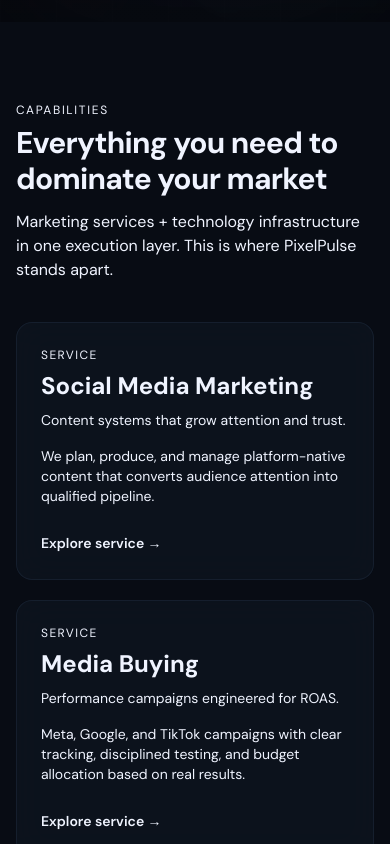
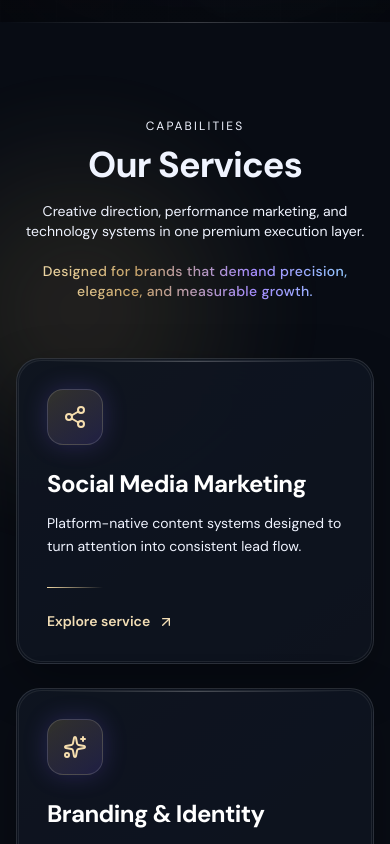
Before and after one commit to mahmoodatef998-glitch/PIXEL-AGENCY, a Next.js app: page / in a window 390 px wide. Shown: the part 940-1784 px from the top of the page. Built offline with nearby package versions, Linux system fonts and the light colour scheme.

Commit message:
Create premium Our Services section
Add a luxury dark-themed services grid with futuristic visuals, premium card interactions, and custom service lineup while preserving responsive behavior.

Co-authored-by: Cursor <cursoragent@cursor.com>

```diff
--- a/sections/services-section.tsx
+++ b/sections/services-section.tsx
@@ -1,36 +1,131 @@
 import Link from "next/link";
+import {
+  ArrowUpRight,
+  Bot,
+  Brush,
+  Megaphone,
+  PenTool,
+  Share2,
+  Sparkles,
+  type LucideIcon
+} from "lucide-react";
 import { Reveal } from "@/animations/reveal";
 import type { Service } from "@/types/content";
 
+const premiumServices: {
+  title: string;
+  description: string;
+  slug?: string;
+  icon: LucideIcon;
+}[] = [
+  {
+    title: "Social Media Marketing",
+    description: "Platform-native content systems designed to turn attention into consistent lead flow.",
+    slug: "social-media-marketing",
+    icon: Share2
+  },
+  {
+    title: "Branding & Identity",
+    description: "Premium brand positioning, messaging, and identity systems that elevate perceived value.",
+    slug: "branding",
+    icon: Sparkles
+  },
+  {
+    title: "Web Design",
+    description: "High-converting digital experiences with cinematic visuals and conversion-first architecture.",
+    slug: "website-development",
+    icon: PenTool
+  },
+  {
+    title: "Paid Advertising",
+    description: "Performance media buying across Meta, Google, and TikTok optimized for profitable scale.",
+    slug: "media-buying",
+    icon: Megaphone
+  },
+  {
+    title: "Content Creation",
+    description: "Creative production pipelines for short-form, static, and campaign assets that drive action.",
+    slug: "lead-generation",
+    icon: Brush
+  },
+  {
+    title: "AI Automation",
+    description: "AI-powered workflows for lead qualification, follow-up orchestration, and operating efficiency.",
+    icon: Bot
+  }
+];
+
 export function ServicesSection({ services }: { services: Service[] }) {
+  const serviceSlugs = new Set(services.map((service) => service.slug));
+
   return (
-    <section id="services" className="container py-20">
-      <Reveal>
-        <p className="text-xs uppercase tracking-[0.14em] text-accent">Capabilities</p>
-        <h2 className="mt-2 font-display text-3xl md:text-5xl font-extrabold tracking-tight">
-          Everything you need to dominate your market
-        </h2>
-        <p className="mt-3 max-w-2xl text-muted">
-          Marketing services + technology infrastructure in one execution layer. This is where PixelPulse stands apart.
+    <section id="services" className="relative overflow-hidden py-24 md:py-28">
+      <div
+        aria-hidden
+        className="pointer-events-none absolute -left-36 top-16 size-[28rem] rounded-full bg-[radial-gradient(circle,rgba(255,214,120,0.16)_0%,rgba(255,214,120,0)_70%)] blur-2xl opacity-80"
+      />
+      <div
+        aria-hidden
+        className="pointer-events-none absolute -right-28 bottom-4 size-[24rem] rounded-full bg-[radial-gradient(circle,rgba(123,97,255,0.2)_0%,rgba(123,97,255,0)_72%)] blur-2xl opacity-80"
+      />
+      <div
+        aria-hidden
+        className="pointer-events-none absolute inset-x-0 top-0 h-px bg-gradient-to-r from-transparent via-white/20 to-transparent"
+      />
+      <div
+        aria-hidden
+        className="pointer-events-none absolute inset-x-0 bottom-0 h-px bg-gradient-to-r from-transparent via-white/10 to-transparent"
+      />
+
+      <div className="container relative z-10">
+        <Reveal className="text-center">
+          <p className="text-xs uppercase tracking-[0.18em] text-accent">Capabilities</p>
+          <h2 className="mt-3 font-display text-4xl md:text-6xl font-extrabold tracking-tight text-text">Our Services</h2>
+          <p className="mx-auto mt-4 max-w-3xl text-sm md:text-base text-muted">
+            Creative direction, performance marketing, and technology systems in one premium execution layer.
+          </p>
+          <p
+            className="mx-auto mt-5 max-w-xl bg-[linear-gradient(90deg,#F7E4B4,#C8A56A,#A58CFF,#8ED9FF)] bg-clip-text text-sm font-medium tracking-wide text-transparent"
+          >
+            Designed for brands that demand precision, elegance, and measurable growth.
           </p>
         </Reveal>
 
-      <div className="mt-10 grid gap-5 md:grid-cols-2">
-        {services.map((service, i) => (
-          <Reveal key={service.slug} delay={i * 0.04}>
-            <article className="glass h-full rounded-2xl border border-border p-6">
-              <p className="text-xs uppercase tracking-[0.12em] text-purple">Service</p>
-              <h3 className="mt-2 font-display text-2xl font-bold">{service.title}</h3>
-              <p className="mt-2 text-sm text-muted">{service.short}</p>
-              <p className="mt-4 text-sm text-muted line-clamp-3">{service.description}</p>
-              <div className="mt-6">
-                <Link href={`/services/${service.slug}`} className="text-sm font-semibold text-accent hover:underline">
-                  Explore service →
+        <div className="mt-14 grid gap-6 sm:grid-cols-2 xl:grid-cols-3">
+          {premiumServices.map((service, i) => {
+            const hasDetailsPage = Boolean(service.slug && serviceSlugs.has(service.slug));
+            const href = hasDetailsPage ? `/services/${service.slug}` : "/#contact";
+            const Icon = service.icon;
+
+            return (
+              <Reveal key={service.title} delay={i * 0.05}>
+                <article className="group relative h-full overflow-hidden rounded-[24px] border border-white/12 bg-[linear-gradient(145deg,rgba(18,26,40,0.7),rgba(12,17,27,0.55))] p-[1px] shadow-[0_18px_50px_rgba(0,0,0,0.28)] backdrop-blur-xl transition-all duration-500 hover:-translate-y-1.5 hover:shadow-[0_26px_70px_rgba(0,0,0,0.36)]">
+                  <div className="absolute inset-0 rounded-[24px] opacity-0 transition-opacity duration-500 group-hover:opacity-100 bg-[linear-gradient(120deg,rgba(255,214,120,0.55),rgba(180,140,255,0.35),rgba(90,174,255,0.45))]" />
+                  <div className="relative h-full rounded-[23px] border border-white/8 bg-[color-mix(in_oklab,var(--surface)_82%,transparent)] p-7">
+                    <span className="pointer-events-none absolute inset-x-7 top-0 h-px bg-gradient-to-r from-transparent via-white/25 to-transparent" />
+
+                    <div className="inline-flex size-14 items-center justify-center rounded-2xl border border-white/15 bg-[linear-gradient(145deg,rgba(255,214,120,0.15),rgba(123,97,255,0.16))] text-[#F6DEAE] shadow-[0_0_24px_rgba(123,97,255,0.22)] transition-transform duration-300 group-hover:scale-105 group-hover:-rotate-2">
+                      <Icon className="size-6" />
+                    </div>
+
+                    <h3 className="mt-6 font-display text-2xl font-bold tracking-tight text-white">{service.title}</h3>
+                    <p className="mt-3 text-sm leading-relaxed text-muted">{service.description}</p>
+
+                    <div className="mt-7 h-px w-14 bg-gradient-to-r from-[#F0D7A3] to-transparent transition-all duration-500 group-hover:w-24" />
+
+                    <Link
+                      href={href}
+                      className="mt-6 inline-flex items-center gap-2 text-sm font-semibold text-[#F2DEB6] transition-colors hover:text-accent"
+                    >
+                      Explore service
+                      <ArrowUpRight className="size-4 transition-transform duration-300 group-hover:translate-x-0.5 group-hover:-translate-y-0.5" />
                     </Link>
                   </div>
                 </article>
               </Reveal>
-        ))}
+            );
+          })}
+        </div>
       </div>
     </section>
   );
```
Lines whose indentation alone changed are shown as unchanged.
